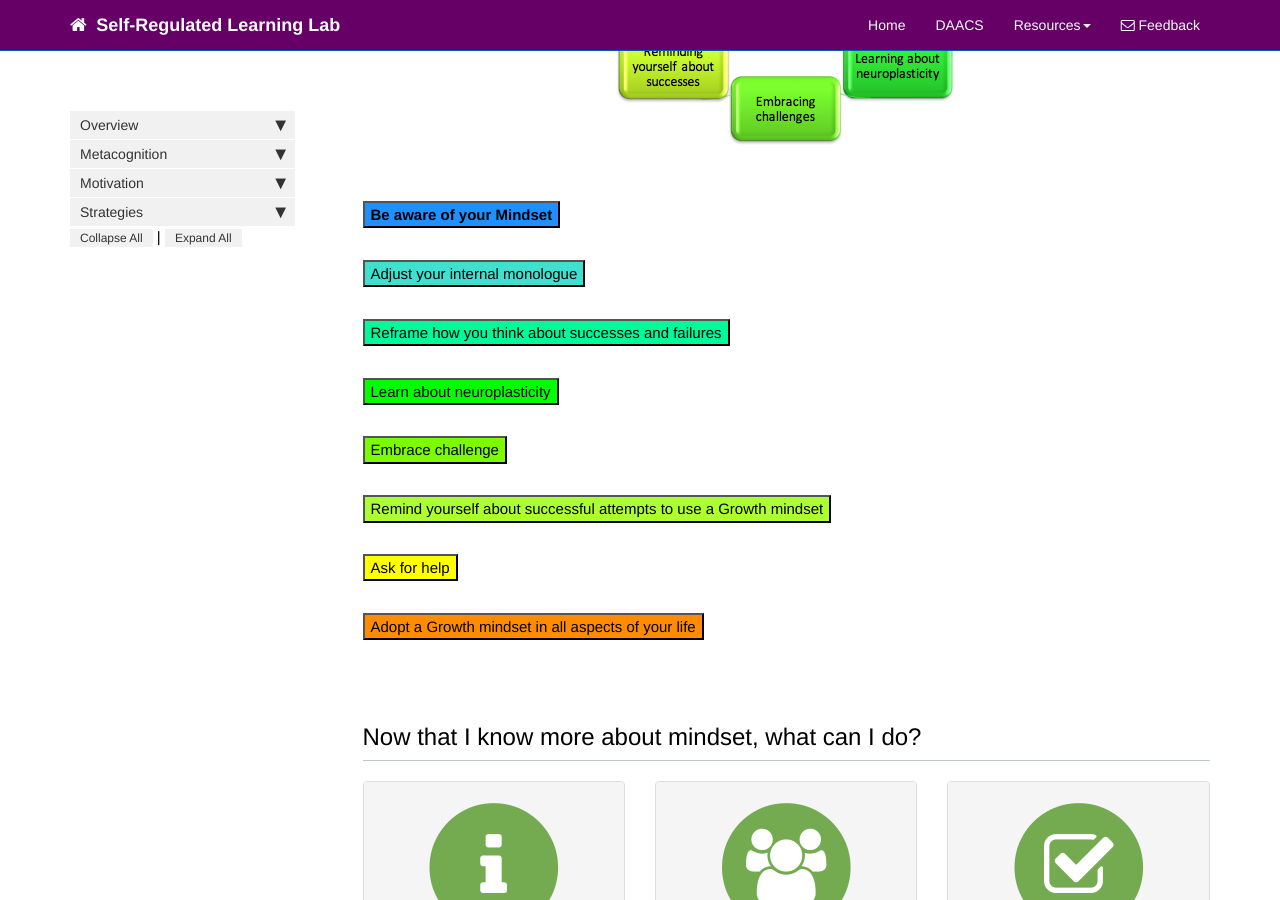
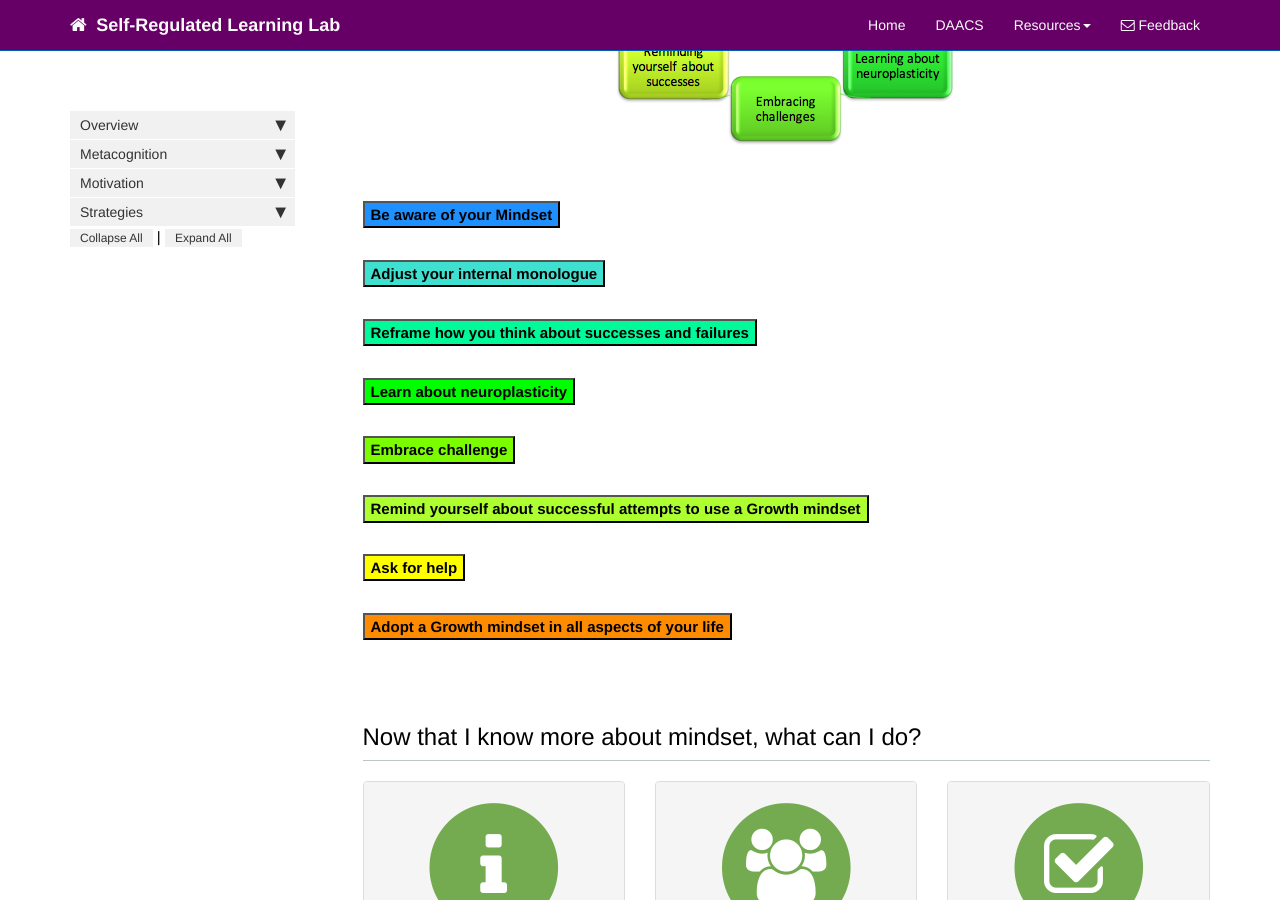
Before and after one commit to dfranklin02/SRL, a Jekyll site: the page built from docs/pages/motivation/mindset_recommendations.md, in a window 1280 px wide and 900 px high, scrolled down 534 px. Built offline with Jekyll 4.4.1, drawn with Linux system fonts in a browser that asks for light colours; nearby versions of some CDN libraries; comment, search, counter and statistics services are not loaded.

Commit message:
Update mindset_recommendations.md

```diff
--- a/docs/pages/motivation/mindset_recommendations.md
+++ b/docs/pages/motivation/mindset_recommendations.md
@@ -38,7 +38,7 @@ Try to pay attention to how you talk to yourself about your schoolwork. It is im
 </div>
 
 <br>
-<button data-toggle="collapse" data-target="#adjust" style="background-color:Turquoise">Adjust your internal monologue</button>
+<button data-toggle="collapse" data-target="#adjust" style="background-color:Turquoise"><b>Adjust your internal monologue</b></button>
 
 <div id="adjust" class="collapse">
 Replace Fixed mindset thoughts with those of a Growth mindset. Recognize that if you have Fixed Mindset thoughts, YOU CAN CHANGE THEM. In addition to trying to replace Fixed Mindset thoughts with a Growth Mindset, make sure that you remember to DO SOMETHING. That is, don’t just try to think differently – change what you do to match your new way of thinking.
@@ -49,7 +49,7 @@ Replace Fixed mindset thoughts with those of a Growth mindset. Recognize that if
 </div>
 
 <br>
-<button data-toggle="collapse" data-target="#Reframe" style="background-color:MediumSpringGreen">Reframe how you think about successes and failures</button>
+<button data-toggle="collapse" data-target="#Reframe" style="background-color:MediumSpringGreen"><b>Reframe how you think about successes and failures</b></button>
 
 <div id="Reframe" class="collapse">
 Think about successes and failures in terms of controllable factors – such as time, effort, and strategy use – rather than uncontrollable factors – such as your innate ability or difficulty of the task.
@@ -60,7 +60,7 @@ Think about successes and failures in terms of controllable factors – such as
 </div>
 
 <br>
-<button data-toggle="collapse" data-target="#neuroplasticity" style="background-color:Lime">Learn about neuroplasticity</button>
+<button data-toggle="collapse" data-target="#neuroplasticity" style="background-color:Lime"><b>Learn about neuroplasticity</b></button>
 
 <div id="neuroplasticity" class="collapse">
 The brain is like a muscle: the more you work out your brain through practice, the stronger the muscle gets, and the smarter you can become! When you learn something new, your brain forms connections, which makes your brain stronger; you are not simply born with a set amount of connections and strength of your brain. If we could not strengthen our brain, then we would not be able to learn and grow after birth!
@@ -71,7 +71,7 @@ The brain is like a muscle: the more you work out your brain through practice, t
 </div>
 
 <br>
-<button data-toggle="collapse" data-target="#embrace" style="background-color:LawnGreen">Embrace challenge</button>
+<button data-toggle="collapse" data-target="#embrace" style="background-color:LawnGreen"><b>Embrace challenge</b></button>
 
 <div id="embrace" class="collapse">
 People with a Fixed Mindset often stay away from challenges for fear of failure. People with a Growth Mindset embrace challenges and view them as an opportunity to learn and grow. <b>When you encounter a challenge, try to think about what you can learn from the opportunity</b>, even if you do not succeed at the task. Challenges, hard work, and mistakes will help you learn and grow more than successfully accomplishing easy tasks.
@@ -82,7 +82,7 @@ People with a Fixed Mindset often stay away from challenges for fear of failure.
 </div>
 
 <br>
-<button data-toggle="collapse" data-target="#remind" style="background-color:GreenYellow">Remind yourself about successful attempts to use a Growth mindset</button>
+<button data-toggle="collapse" data-target="#remind" style="background-color:GreenYellow"><b>Remind yourself about successful attempts to use a Growth mindset</b></button>
 
 <div id="remind" class="collapse">
 1.  Reflect on a time when you successfully faced a challenge that seemed impossible based on your abilities at the time.
@@ -92,7 +92,7 @@ People with a Fixed Mindset often stay away from challenges for fear of failure.
 </div>
 
 <br>
-<button data-toggle="collapse" data-target="#ask" style="background-color:Yellow">Ask for help</button>
+<button data-toggle="collapse" data-target="#ask" style="background-color:Yellow"><b>Ask for help</b></button>
 
 <div id="ask" class="collapse">
 Developing a growth mindset means accepting that improvement happens gradually and through hard work. Asking for help is not a sign of weakness. Rather, it is a sign that you care about your learning and want to put in the necessary effort to learn and improve your skills.
@@ -113,7 +113,7 @@ To become more effective at help seeking, <a href="http://srl.daacs.net/help_see
 </div>
 
 <br>
-<button data-toggle="collapse" data-target="#adopt" style="background-color:DarkOrange">Adopt a Growth mindset in all aspects of your life</button>
+<button data-toggle="collapse" data-target="#adopt" style="background-color:DarkOrange"><b>Adopt a Growth mindset in all aspects of your life</b></button>
 
 <div id="adopt" class="collapse">
 Developing a growth mindset is not simply about a particular class or situation in school. It important to embrace a Growth mindset perspective across all aspects of your life, such as your relationships, health, and work. The more you can get into the habit of thinking that your ability to do things can change and improve, the better able you will be to take on difficult challenges and feel more satisfied and happy with yourself.
```
